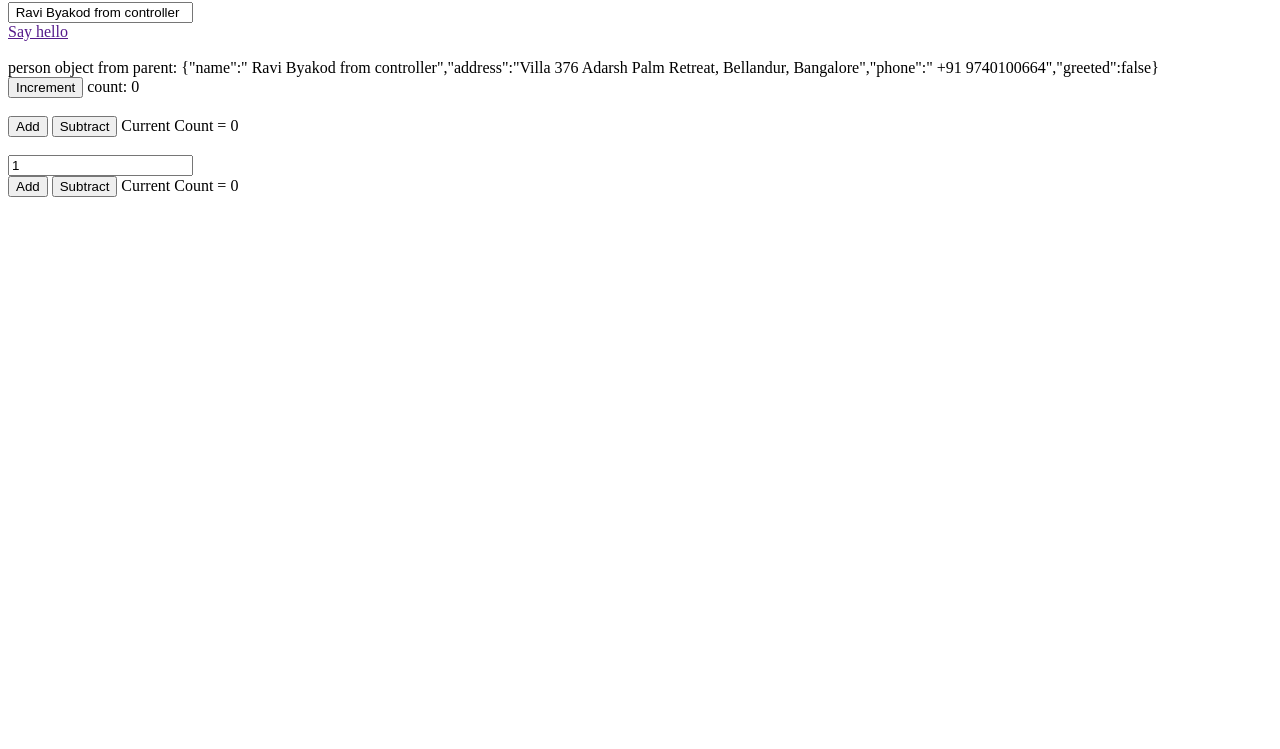
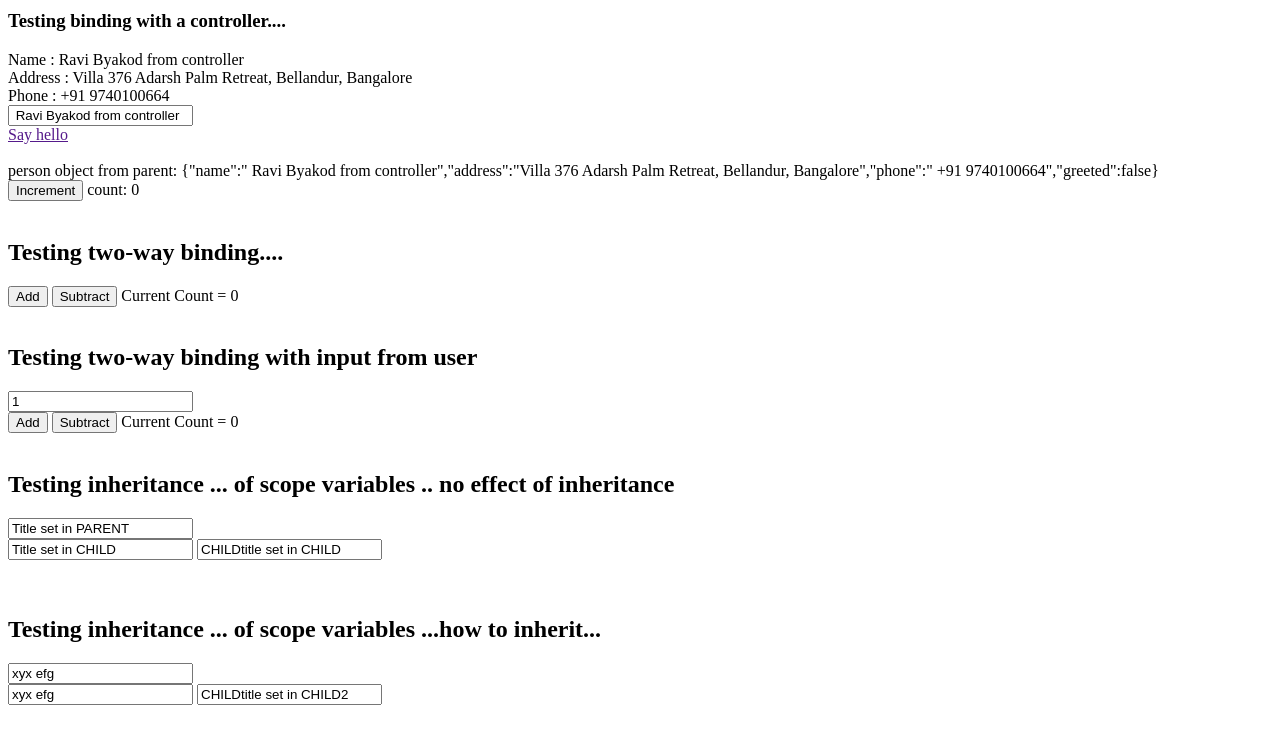
Before and after one commit to rbyakod/angularStarter, a plain HTML site: page app/index.html in a window 1280 px wide. Shown: the part 213-962 px from the top of the page. Before the commit the page ends 800 px from the top, so only its background shows below. Drawn offline with nearby package versions, Linux system fonts and the light colour scheme.

Commit message:
with inheritance

```diff
--- a/app/index.html
+++ b/app/index.html
@@ -3,9 +3,10 @@
 <head>
     <script src="https://ajax.googleapis.com/ajax/libs/angularjs/1.0.7/angular.min.js"></script>
     <script src="js/app.js"></script>
-</head>
+    <link rel="stylesheet" type="text/css" href="css/app.css"></head>
 <body>
 <br/>
+<h3>Testing simple data binding...</h3>
 <div>
     <b ng-init='yourName = "Ravi Byakod"' ng-hide=true>Hello, {{ name }}</b>
 
@@ -14,6 +15,7 @@
 </div>
 <p> name here : {{ name }}</p>
 
+<h3>Testing binding with a controller....</h3>
 
 <div ng-controller="MyController">
 
@@ -41,6 +43,7 @@
 </div>
 </br>
 
+<h2>Testing two-way binding....</h2>
 <div ng-controller="CountController">
     <button ng-click="add(1)" class="button">Add</button>
     <button ng-click="subtract(1)" class="button">Subtract</button>
@@ -48,6 +51,8 @@
 </div>
 
 <br/>
+
+<h2>Testing two-way binding with input from user</h2>
 <div ng-controller="CountAmountController">
     <input type="text" ng-model="amount" value="1" placeholder="Enter an amount"><br/>
     <button ng-click="add(amount)" class="button">Add</button>
@@ -56,6 +61,33 @@
 </div>
 
 <br/>
+<h2>Testing inheritance ... of scope variables .. no effect of inheritance </h2>
+<div  ng-controller="ParentController">
+    <input type="text" ng-model="title" placeholder="Enter a parent title"><br/>
+    <div ng-controller="ChildController">
+        <input type="text" ng-model="title"  placeholder="Enter a child title">
+        <input type="text" ng-model="childTitle"  placeholder="Enter a child title"><br/>
+    </div>
+</div>
+<br/>
+<br/>
+
+
+<h2>Testing inheritance ... of scope variables ...how to inherit... </h2>
+<div  ng-controller="ParentController2">
+    <input type="text" ng-model="model.title" placeholder="Enter a parent title2"><br/>
+    <div ng-controller="ChildController2">
+        <input type="text" ng-model="model.title"  placeholder="Enter a child title2">
+        <input type="text" ng-model="childTitle"  placeholder="Enter a child title2"><br/>
+    </div>
+</div>
+<br/>
+<br/>
+
+
+
+<!-- angular formly stuff   ------>
+
 
 </body>
 </html>
--- a/app/js/app.js
+++ b/app/js/app.js
@@ -45,3 +45,26 @@ app.controller("CountAmountController", function($scope){
         $scope.currentCount -= parseInt(amount);
     }
 });
+
+
+
+/**  parent child relationship in scope variable  */
+app.controller( "ParentController", function($scope){
+    $scope.title = "Title set in PARENT";
+});
+
+app.controller( "ChildController", function($scope){
+    $scope.title = "Title set in CHILD";
+    $scope.childTitle = "CHILDtitle set in CHILD"
+});
+
+
+/**  show with inheritance and object properties */
+app.controller( "ParentController2", function($scope){
+    $scope.model = { title : "Title set in PARENT2"} ;
+});
+
+app.controller( "ChildController2", function($scope){
+    $scope.childTitle = "CHILDtitle set in CHILD2";
+    $scope.model.title = "xyx efg";
+});
```
